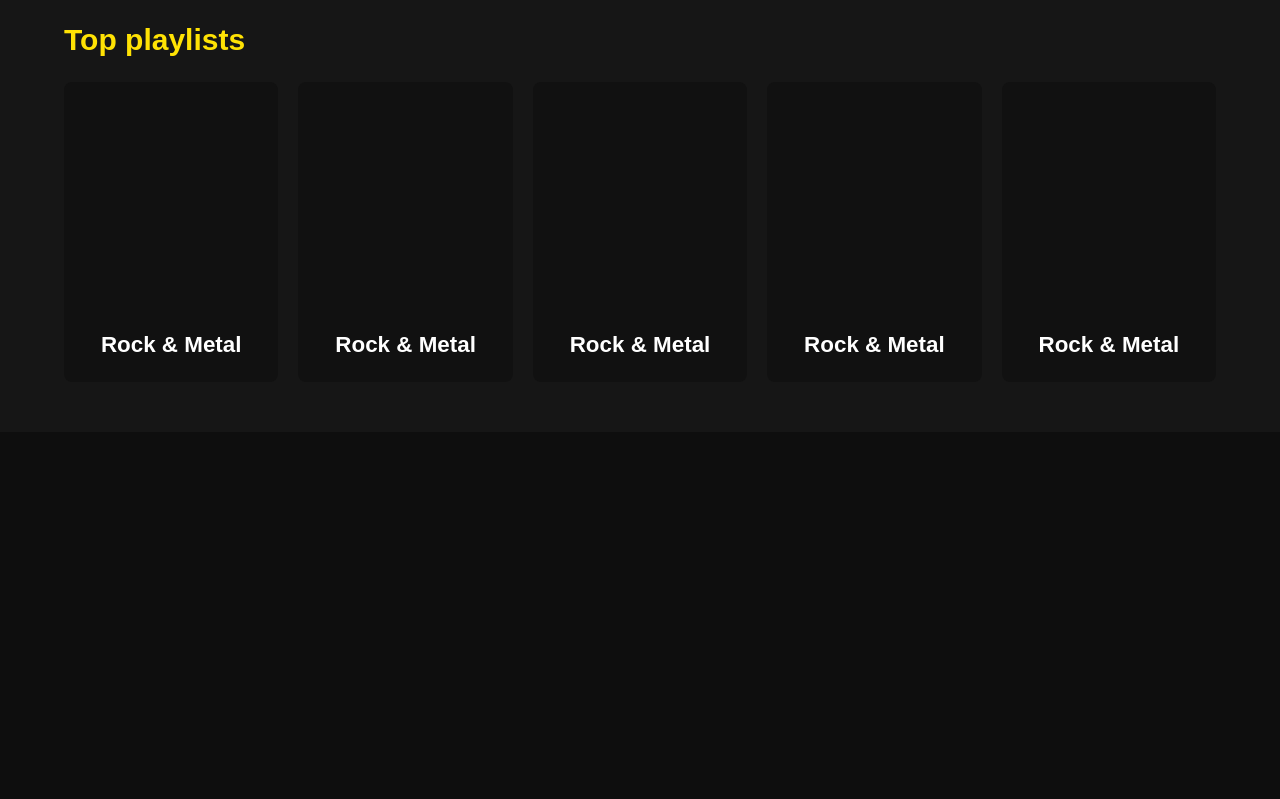
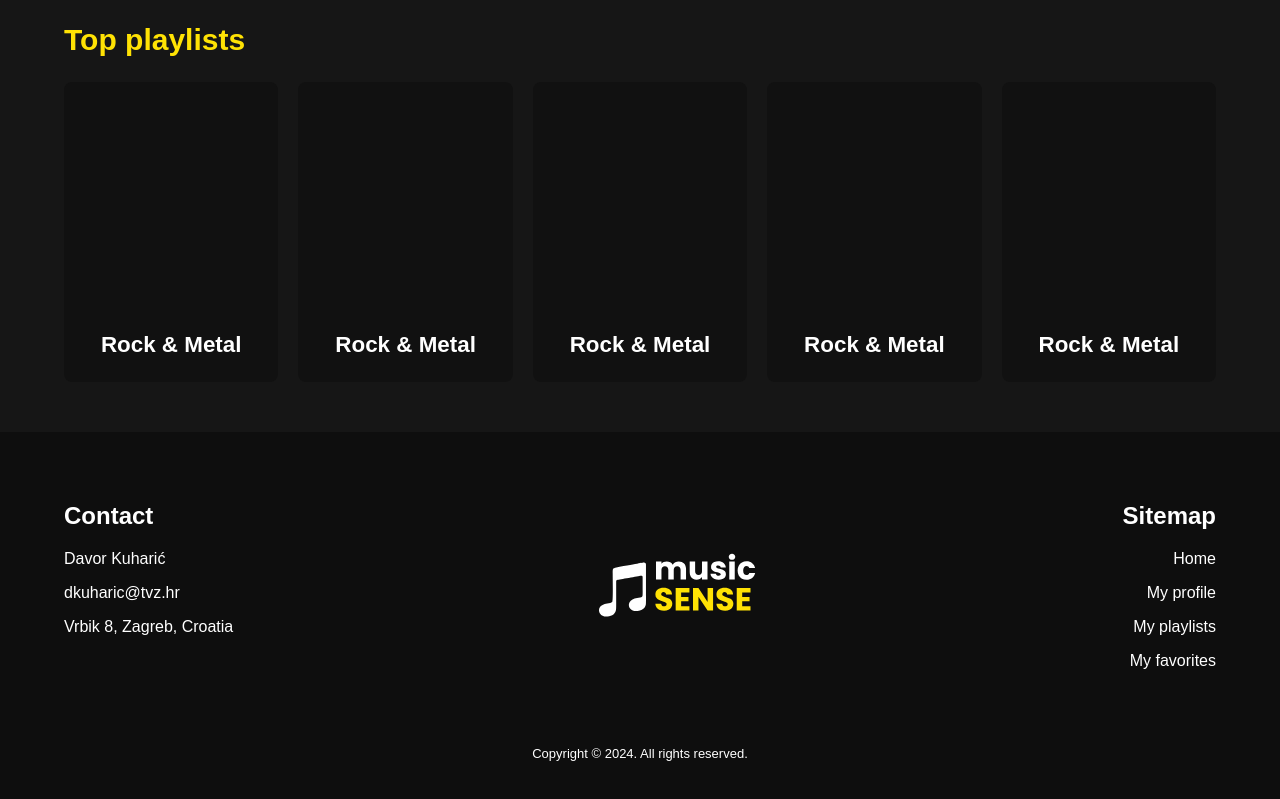
Before and after one commit to vorDa123/music-sense-react-repository, a React (Create React App) app in the folder music-sense-react/: page / in a window 1280 px wide. Shown: the part 741-1540 px from the top of the page. Built offline with nearby package versions, Linux system fonts and the light colour scheme.

Commit message:
Sign in component sidebar. Signed in user menu. Finished most of the static content. Can start with javascript now.

```diff
--- a/music-sense-react/src/App.css
+++ b/music-sense-react/src/App.css
@@ -40,7 +40,7 @@ nav {
   flex-direction: row;
   align-items: center;
   justify-content: space-between;
-  z-index: 99;
+  z-index: 1;
 }
 
 .hamburgerMenu {
@@ -220,26 +220,26 @@ nav {
   line-height: 32px;
 }
 
-.playIconQueue{
+.playIconQueue {
   color: #ffe204;
   font-size: 35px;
   position: absolute;
   right: 30px;
 }
 
-.songNameInQueue{
+.songNameInQueue {
   font-size: 1.4rem;
   font-weight: 600;
 }
 
-.playListsList{
+.playListsList {
   display: flex;
   gap: 20px;
   justify-content: flex-start;
   align-items: center;
 }
 
-.playlist{
+.playlist {
   width: 350px;
   height: 300px;
   border-radius: 8px;
@@ -251,14 +251,97 @@ nav {
   position: relative;
 }
 
-.playlistName{
+.playlistName {
   position: relative;
   top: 250px;
 }
 
-footer{
+footer {
   margin-top: 50px;
-  background-color: #0E0E0E;
+  background-color: #0e0e0e;
   height: 380px;
   color: #ffffff;
 }
+
+.footerContent {
+  display: flex;
+  justify-content: space-between;
+  padding-top: 50px;
+}
+
+.sitemapInfo {
+  text-align: right;
+}
+
+.copyright {
+  font-size: small;
+  text-align: center;
+  position: relative;
+  top: 60px;
+}
+
+.signInRegister {
+  background-color: #0a0a0a;
+  display: flex;
+  flex-direction: column;
+  justify-content: space-between;
+  align-items: center;
+  width: 29.3vw;
+  height: 100%;
+  z-index: 2;
+  position: fixed;
+  top: 0;
+  right: 0;
+  overflow-x: hidden;
+}
+
+.titleAndIcon {
+  display: flex;
+  flex-direction: row;
+  gap: 250px;
+  align-items: center;
+}
+
+.buttons {
+  display: flex;
+  flex-direction: column;
+  justify-content: center;
+  align-items: center;
+  gap: 10px;
+}
+
+.buttons button{
+  background-color: #ffe204;
+  border-style: none;
+  text-align: center;
+  font-size: 1.2rem;
+  color: #111111;
+  border-radius: 40px;
+  padding: 10px 30px;
+  font-family: "Poppins", sans-serif;
+  font-weight: 500;
+}
+
+.buttons p {
+  color: #ffffff;
+  font-weight: 600;
+  font-size: 1.2rem;
+}
+
+.menuList {
+  color: #ffffff;
+  display: flex;
+  flex-direction: column;
+  justify-content: center;
+  align-items: center;
+  gap: 10px;
+}
+
+.menuList span{
+  font-size: 1.2rem;
+  font-weight: 500;
+}
+
+.paddingBottom{
+  padding-bottom: 20px;
+}
--- a/music-sense-react/src/App.js
+++ b/music-sense-react/src/App.js
@@ -5,6 +5,8 @@ import Navigation from "components/Navigation.js";
 import PlayerAndQueue from "components/PlayerAndQueue.js";
 import TopPlaylists from "components/TopPlaylists.js";
 import Footer from "components/Footer.js";
+import SignInRegister from "components/SignInRegister.js";
+import SignedInUser from "components/SignedInUserMenu.js";
 
 // Ovako prikazujem fontawesome ikonice: <FontAwesomeIcon icon={faPlay} className="playIcon" />
 
--- a/music-sense-react/src/components/Footer.js
+++ b/music-sense-react/src/components/Footer.js
@@ -1,14 +1,28 @@
 import "App.css";
 import MusicSenseLogo from "assets/MusicSenseLogo.svg";
-import { FontAwesomeIcon } from "@fortawesome/react-fontawesome";
-import {
-  faBars,
-  faXmark,
-  faUser,
-  faMusic,
-  faHome,
-} from "@fortawesome/free-solid-svg-icons";
 
 export default function Footer() {
-  return <footer></footer>;
+  return (
+    <footer>
+      <div className="footerContent wrapper">
+        <div className="contactInfo">
+          <h2>Contact</h2>
+          <p>Davor Kuharić</p>
+          <p>dkuharic@tvz.hr</p>
+          <p>Vrbik 8, Zagreb, Croatia</p>
+        </div>
+        <img src={MusicSenseLogo} alt="logo" />
+        <div className="sitemapInfo">
+          <h2>Sitemap</h2>
+          <p>Home</p>
+          <p>My profile</p>
+          <p>My playlists</p>
+          <p>My favorites</p>
+        </div>
+      </div>
+      <div className="copyright wrapper">
+        Copyright &#169; 2024. All rights reserved.
+      </div>
+    </footer>
+  );
 }
--- /dev/null
+++ b/music-sense-react/src/components/SignInRegister.js
@@ -0,0 +1,23 @@
+import "App.css";
+import MusicSenseLogo from "assets/MusicSenseLogo.svg";
+import { FontAwesomeIcon } from "@fortawesome/react-fontawesome";
+import { faXmark } from "@fortawesome/free-solid-svg-icons";
+
+export default function SignInRegister() {
+  return (
+    <section className="signInRegister">
+      <div className="titleAndIcon">
+        <h1 className="title">Menu</h1>
+        <FontAwesomeIcon icon={faXmark} className="hamburgerMenu" />
+      </div>
+      <div className="buttons">
+        <button>Sign in</button>
+        <br />
+        <button>Register</button>
+        <p>OR</p>
+        <button>Sign in with Spotify</button>
+      </div>
+      <img src={MusicSenseLogo} alt="logo" width={150} className="paddingBottom"/>
+    </section>
+  );
+}
--- /dev/null
+++ b/music-sense-react/src/components/SignedInUserMenu.js
@@ -0,0 +1,40 @@
+import "App.css";
+import { FontAwesomeIcon } from "@fortawesome/react-fontawesome";
+import {
+  faStar,
+  faXmark,
+  faUser,
+  faMusic,
+  faHome,
+} from "@fortawesome/free-solid-svg-icons";
+
+export default function SignedInUserMenu() {
+  return (
+    <section className="signInRegister">
+      <div className="titleAndIcon">
+        <h1 className="title">Menu</h1>
+        <FontAwesomeIcon icon={faXmark} className="hamburgerMenu" />
+      </div>
+      <div className="menuList">
+        <FontAwesomeIcon icon={faHome} className="hamburgerMenu paddingRight" />
+        <span>Home</span>
+        <br />
+        <FontAwesomeIcon icon={faUser} className="hamburgerMenu paddingRight" />
+        <span>My profile</span>
+        <br />
+        <FontAwesomeIcon
+          icon={faMusic}
+          className="hamburgerMenu paddingRight"
+        />
+        <span>My playlists</span>
+        <br />
+        <FontAwesomeIcon icon={faStar} className="hamburgerMenu paddingRight" />
+        <span>My favorites</span>
+        <br />
+      </div>
+      <div className="buttons paddingBottom">
+        <button>Log out</button>
+      </div>
+    </section>
+  );
+}
```
